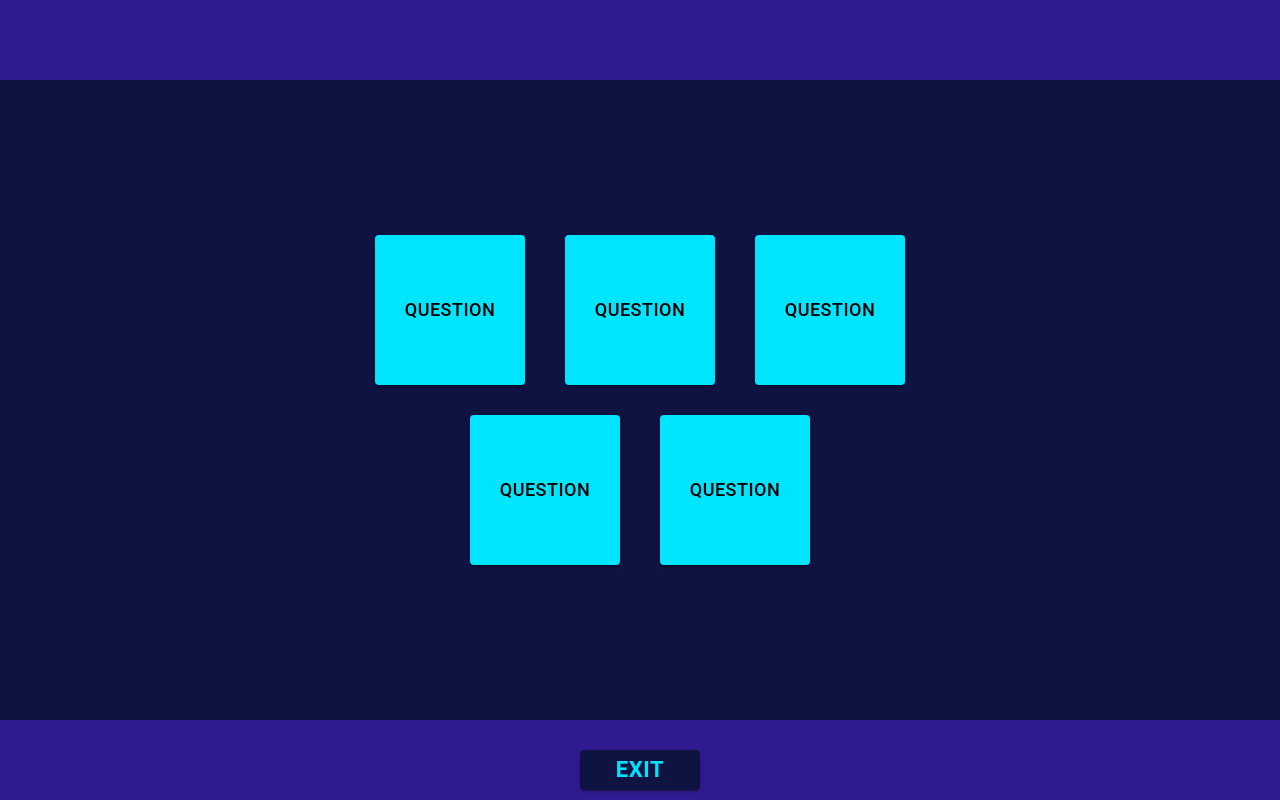
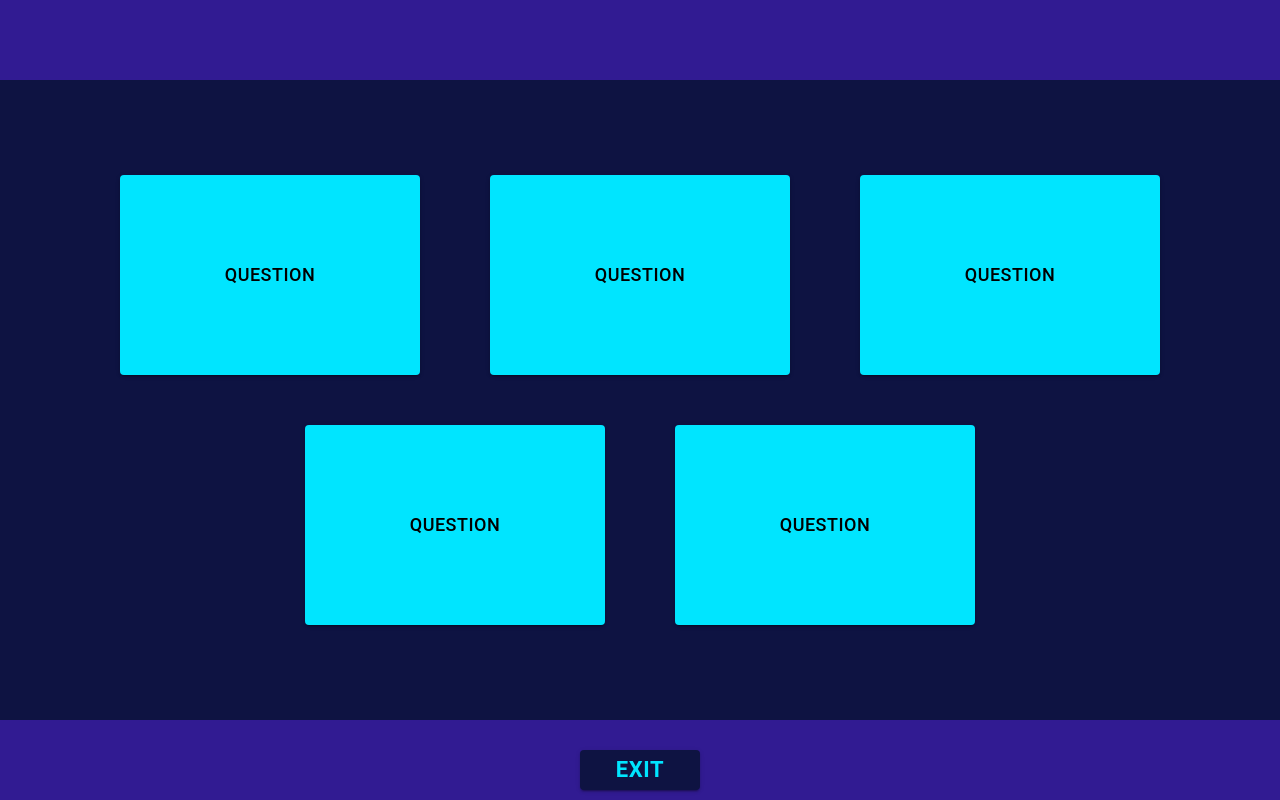
Before and after one commit to joshduns/trivia-react, a React (Create React App) app: page / in a window 1280 px wide. Built offline with nearby package versions, Linux system fonts and the light colour scheme.

Commit message:
Update tile styling

```diff
--- a/src/trivia/question.css
+++ b/src/trivia/question.css
@@ -1,8 +1,9 @@
 #questionTile {
-    height: 150px;
-    width: 150px;
-    margin: 15px 20px 15px 20px;
+    height: 200px;
+    width: 300px;
+    margin: 25px 35px 25px 35px;
     font-size: 18px;
     background-color: #00E5FF;
     color: black;
+    display:inline-block;
 }
```
